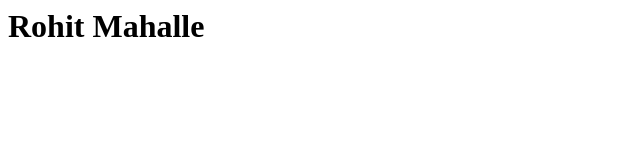
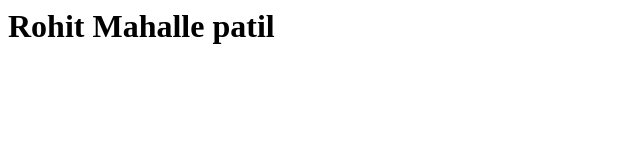
Before and after one commit to rohitmahalle4985/BranchCreation, a plain HTML site: page index.html in a window 1280 px wide. Shown: the whole page, without its empty margins (0-640 px from the left). Drawn offline with Linux system fonts and the light colour scheme.

Commit message:
master index.html commit

```diff
--- a/index.html
+++ b/index.html
@@ -1,7 +1,7 @@
 <html>
 <head>
 <h1>
-Rohit Mahalle
+Rohit Mahalle patil
 </h1>
 </head>
 </html>
```
